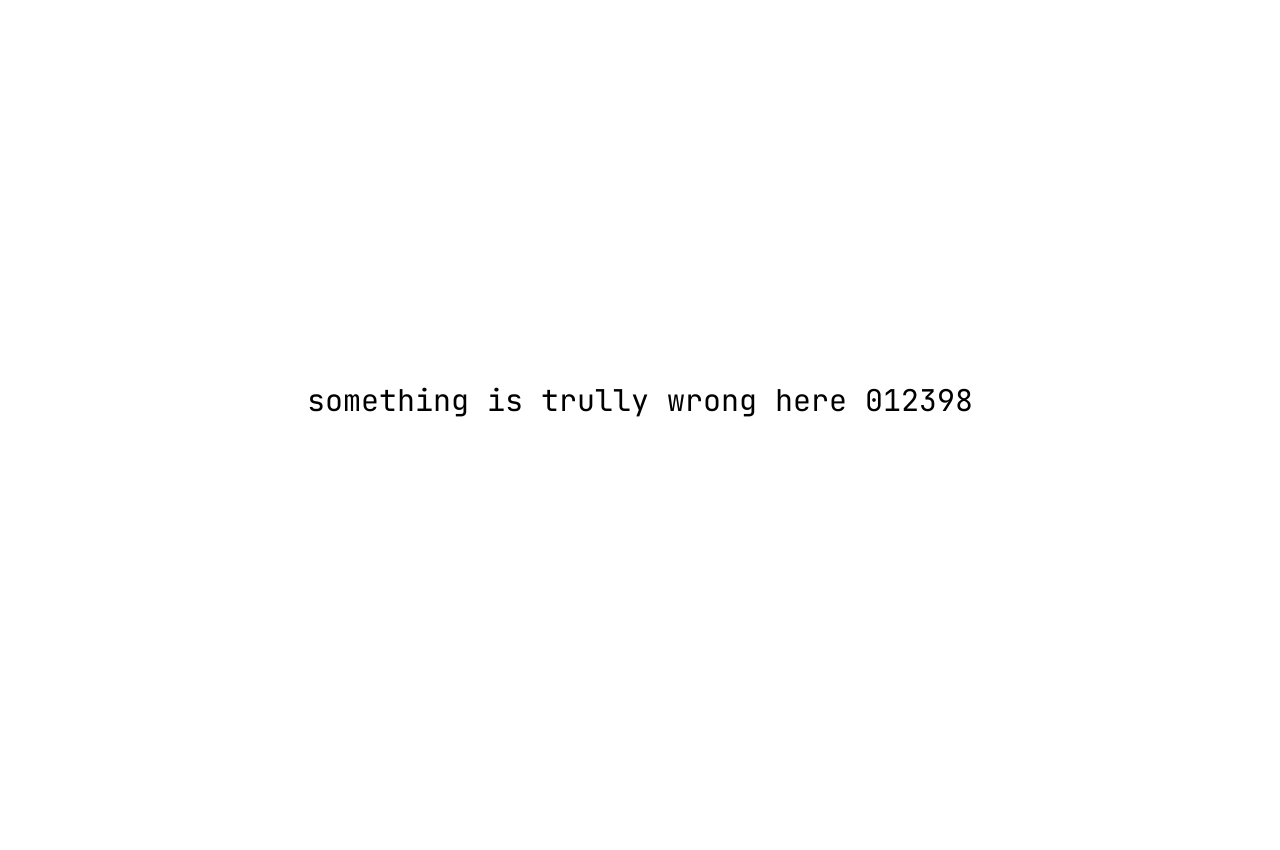
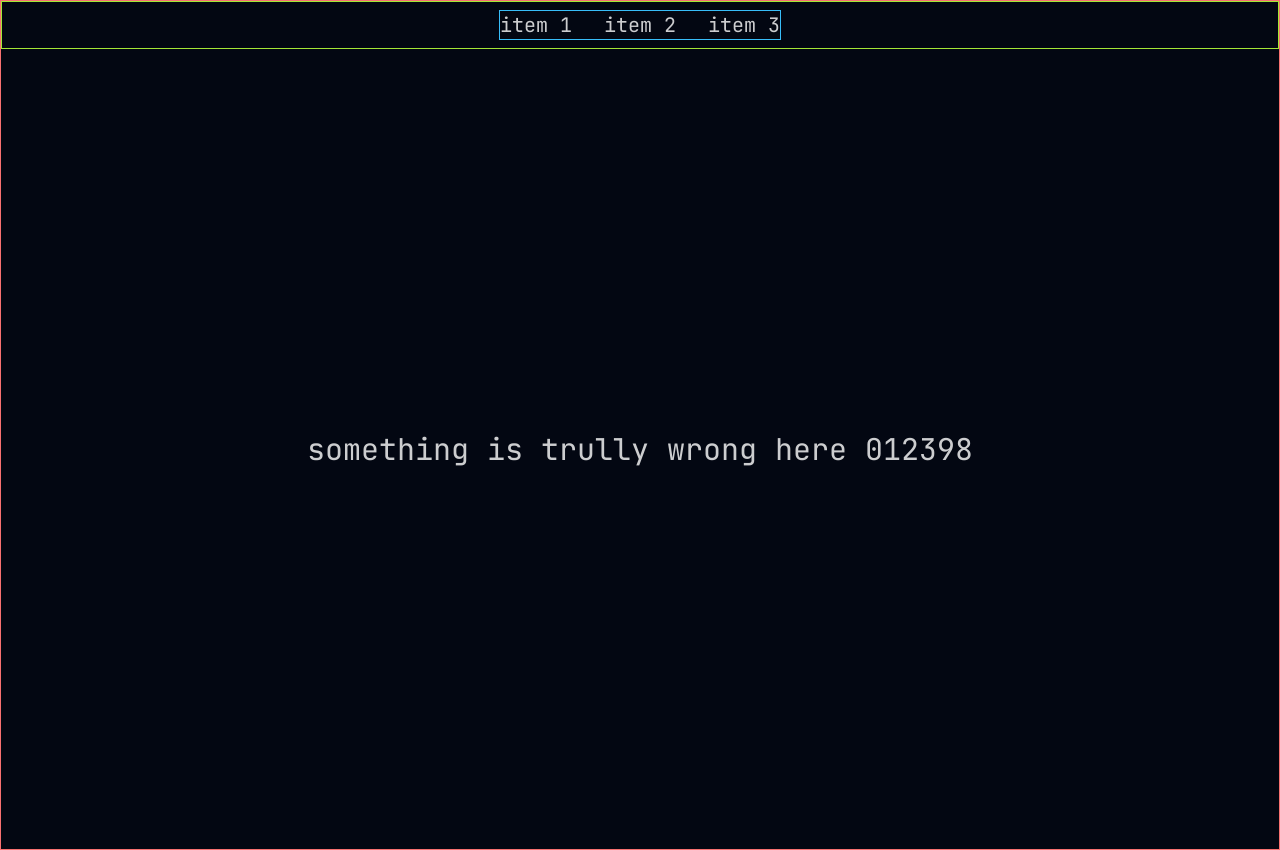
Before and after one commit to Arashjp8/Portfolog, a Next.js app: page / in a window 1280 px wide. Before the commit the page ends 800 px from the top, so only its background shows below. Built offline with nearby package versions, Linux system fonts and the light colour scheme.

Commit message:
[checkpoint] - adding navbar component

```diff
--- a/app/page.tsx
+++ b/app/page.tsx
@@ -1,9 +1,18 @@
+import Navbar from "@/components/Navbar";
+
 export default function Home() {
   return (
-    <>
+    <div
+      className={
+        "border border-red-400 bg-gray-950 text-white/80 min-h-screen grid grid-cols-1 items-cneter"
+      }
+    >
+      <Navbar />
+      <main></main>
       <div className={"text-3xl w-full h-lvh flex justify-center items-center"}>
         something is trully wrong here 012398
       </div>
-    </>
+      <footer></footer>
+    </div>
   );
 }
--- /dev/null
+++ b/components/Navbar.tsx
@@ -0,0 +1,23 @@
+import Link from "next/link";
+
+export default function Navbar() {
+  return (
+    <nav className={"h-12 border border-lime-400 text-xl"}>
+      <div className={"container mx-auto h-full"}>
+        <div className={"flex justify-center items-center h-full"}>
+          <ul className={"flex space-x-8 border border-sky-400"}>
+            <li className={"hover:underline hover:text-white"}>
+              <Link href={"#"}>item 1</Link>
+            </li>
+            <li className={"hover:underline hover:text-white"}>
+              <Link href={"#"}>item 2</Link>
+            </li>
+            <li className={"hover:underline hover:text-white"}>
+              <Link href={"#"}>item 3</Link>
+            </li>
+          </ul>
+        </div>
+      </div>
+    </nav>
+  );
+}
```
